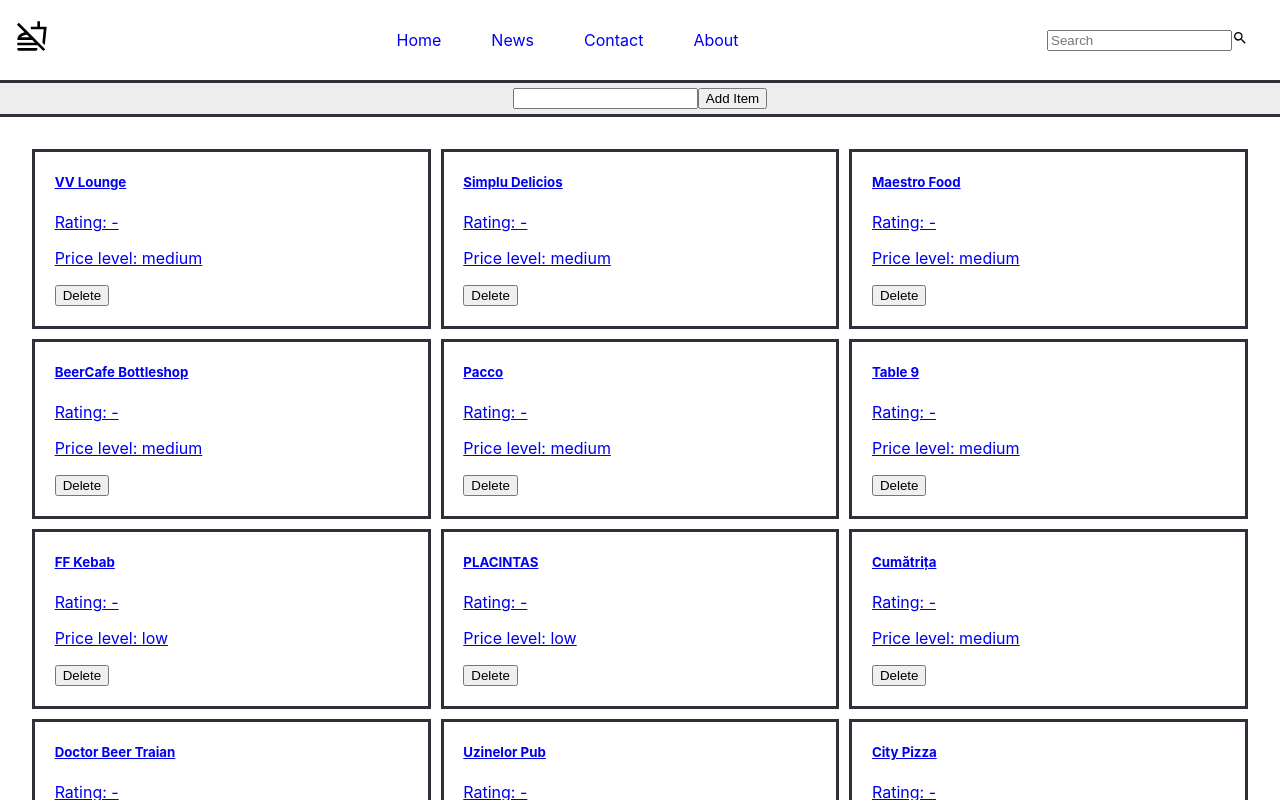
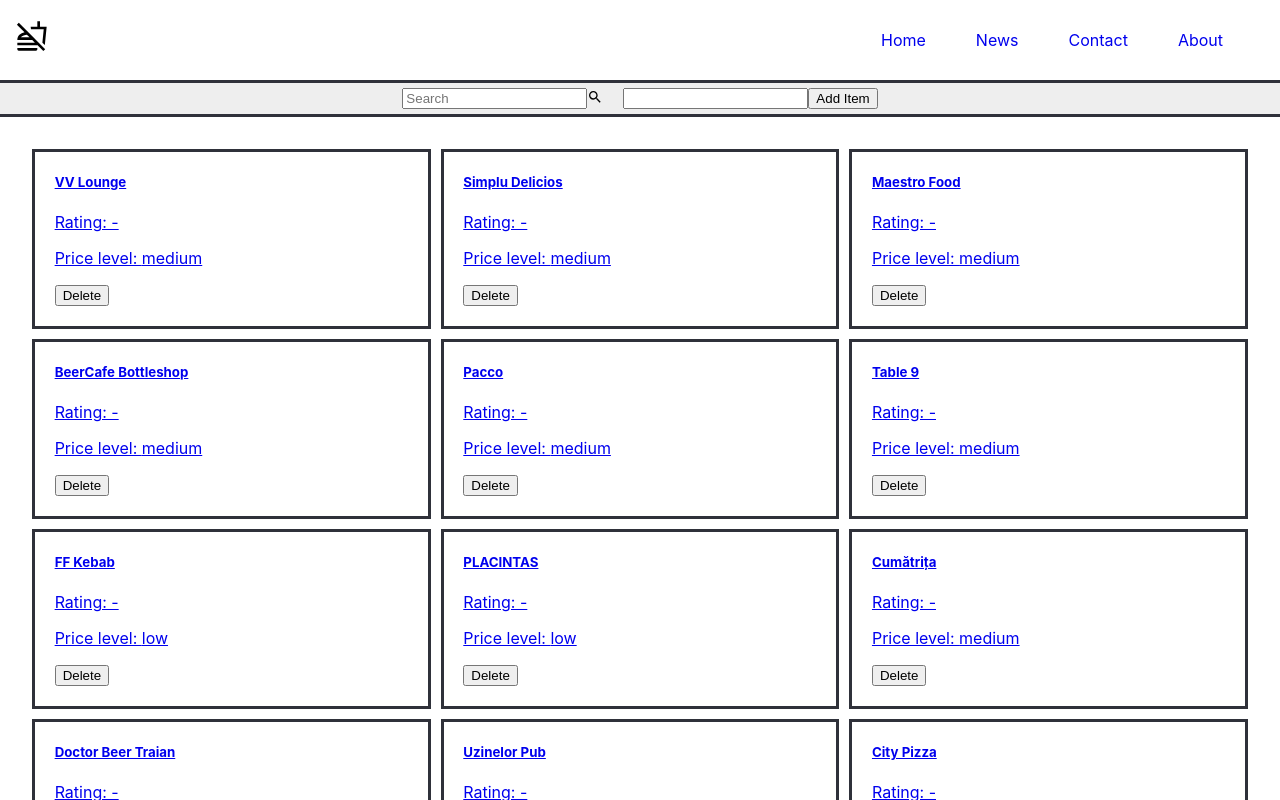
Before and after one commit to Gabriel-Weiss/rtk_query_app_tutorial, a React (Create React App) app: page / in a window 1280 px wide. Shown: the top 800 px of the page. Built offline with nearby package versions, Linux system fonts and the light colour scheme; data requests are answered from the project's data file.

Commit message:
Minor changes

```diff
--- a/src/components/Grid.css
+++ b/src/components/Grid.css
@@ -1,12 +1,22 @@
-.add-item {
+.input-bar {
   display: flex;
   position: sticky;
+  flex-flow: row wrap;
+  justify-content: center;
+  align-content: center;
   top: 0;
+
   background: var(--textColor);
-  justify-content: center;
   border-top: solid var(--mainColor);
   border-bottom: solid var(--mainColor);
   padding: 5px 0 5px 0;
+}
+
+.input-item {
+  display: flex;
+  align-items: center;
+  flex: 0 1 auto;
+  margin: 0 10px;
 }
 
 .container {
--- a/src/components/Grid.jsx
+++ b/src/components/Grid.jsx
@@ -3,6 +3,7 @@
 import Spinner from './Spinner';
 import { useGetRestaurantsQuery, useAddRestaurantMutation } from '../redux/restaurantsApi';
 import GridCard from './GridCard';
+import { MdSearch } from "react-icons/md";
 
 export default function Grid() {
 
@@ -21,10 +22,15 @@
 
   return (
     <main>
-      <div className='add-item '>
-        <input type="text" value={restaurant} onChange={e => setRestaurant(e.target.value)} />
-        {/* <AddButton handleAddRestaurant={handleAddRestaurant} /> */}
-        <button className='add-btn' onClick={handleAddRestaurant}>Add Item</button>
+      <div className='input-bar'>
+        <div className='search-item input-item'>
+          <input type="text" className="header_input" placeholder='Search' />
+          <i className="search_icon" aria-hidden="true"><MdSearch /></i>
+        </div>
+        <div className="add-item input-item">
+          <input type="text" value={restaurant} onChange={e => setRestaurant(e.target.value)} />
+          <button className='add-btn' onClick={handleAddRestaurant}>Add Item</button>
+        </div>
       </div>
       <div className="container">
         {data.map(restaurant => (
--- a/src/components/Header.jsx
+++ b/src/components/Header.jsx
@@ -1,7 +1,6 @@
 import React from 'react'
 import './Header.css';
 import { MdOutlineNoFood } from "react-icons/md";
-import { MdSearch } from "react-icons/md";
 import { Link } from 'react-router-dom';
 
 const Header = () => {
@@ -15,10 +14,6 @@
         <Link className='list_item' to={'/'} > Contact </Link>
         <Link className='list_item' to={'/'} > About   </Link>
       </ul>
-      <div className='header_search'>
-        <input type="text" className="header_input" placeholder='Search' />
-        <i className="search_icon" aria-hidden="true"><MdSearch /></i>
-      </div>
     </div>
   )
 }
```
